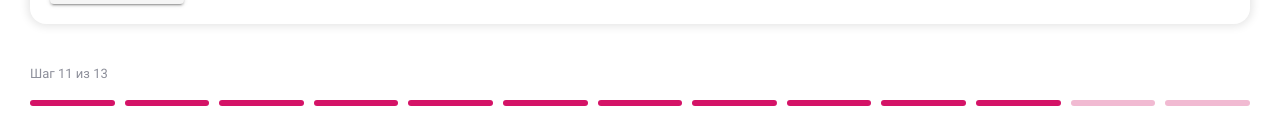
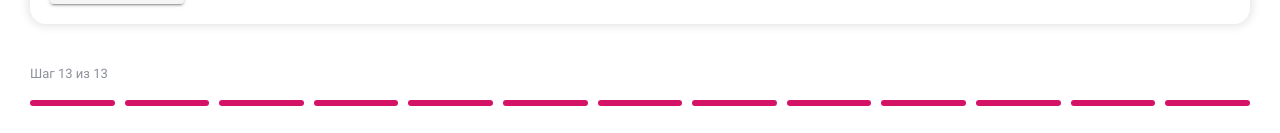
Before and after one commit to SuperbCoders/F-telegram-bot-RKO, a Vue app in the folder vuejs/: page /rate in a window 1280 px wide. Shown: the part 1125-1258 px from the top of the page. Built offline with nearby package versions, Linux system fonts and the light colour scheme; a web font is replaced by a local one; what vue-the-mask would draw is missing.

Commit message:
move rate

```diff
--- a/vuejs/src/views/PlanningOperation/PlanningOperationForm.vue
+++ b/vuejs/src/views/PlanningOperation/PlanningOperationForm.vue
@@ -7,35 +7,30 @@
         label="Договор купли продажи (товарный)"
         value="Договор купли продажи (товарный)"
         hide-details
-        @click="validate()"
       ></v-checkbox>
       <v-checkbox
         v-model="operationlist"
         label="Агенсткий договор"
         value="Агенсткий договор"
         hide-details
-        @click="validate"
       ></v-checkbox>
       <v-checkbox
         v-model="operationlist"
         label="Договор комиссии"
         value="Договор комиссии"
         hide-details
-        @click="validate"
       ></v-checkbox>
       <v-checkbox
         v-model="operationlist"
         label="Договор купли продажи ценных бумаг"
         value="Договор купли продажи ценных бумаг"
         hide-details
-        @click="validate"
       ></v-checkbox>
       <v-checkbox
         v-model="operationlist"
         label="Договор аренды"
         value="Договор аренды"
         hide-details
-        @click="validate"
       ></v-checkbox>
     </div>
     <p class="error_message" v-if="!valid && operationlist.length < 1">
@@ -67,6 +62,7 @@ export default {
         this.valid = false;
       } else {
         this.valid = true;
+        this.$router.push("/rate");
       }
     },
   },
--- a/vuejs/src/views/Rate/RateForm.vue
+++ b/vuejs/src/views/Rate/RateForm.vue
@@ -66,7 +66,7 @@
         <v-btn elevation="2" class="card_content_button" large>Выбрать</v-btn>
       </div>
     </v-card>
-    <LineStep :step="11" />
+    <LineStep :step="13" />
   </div>
 </template>
 
```
